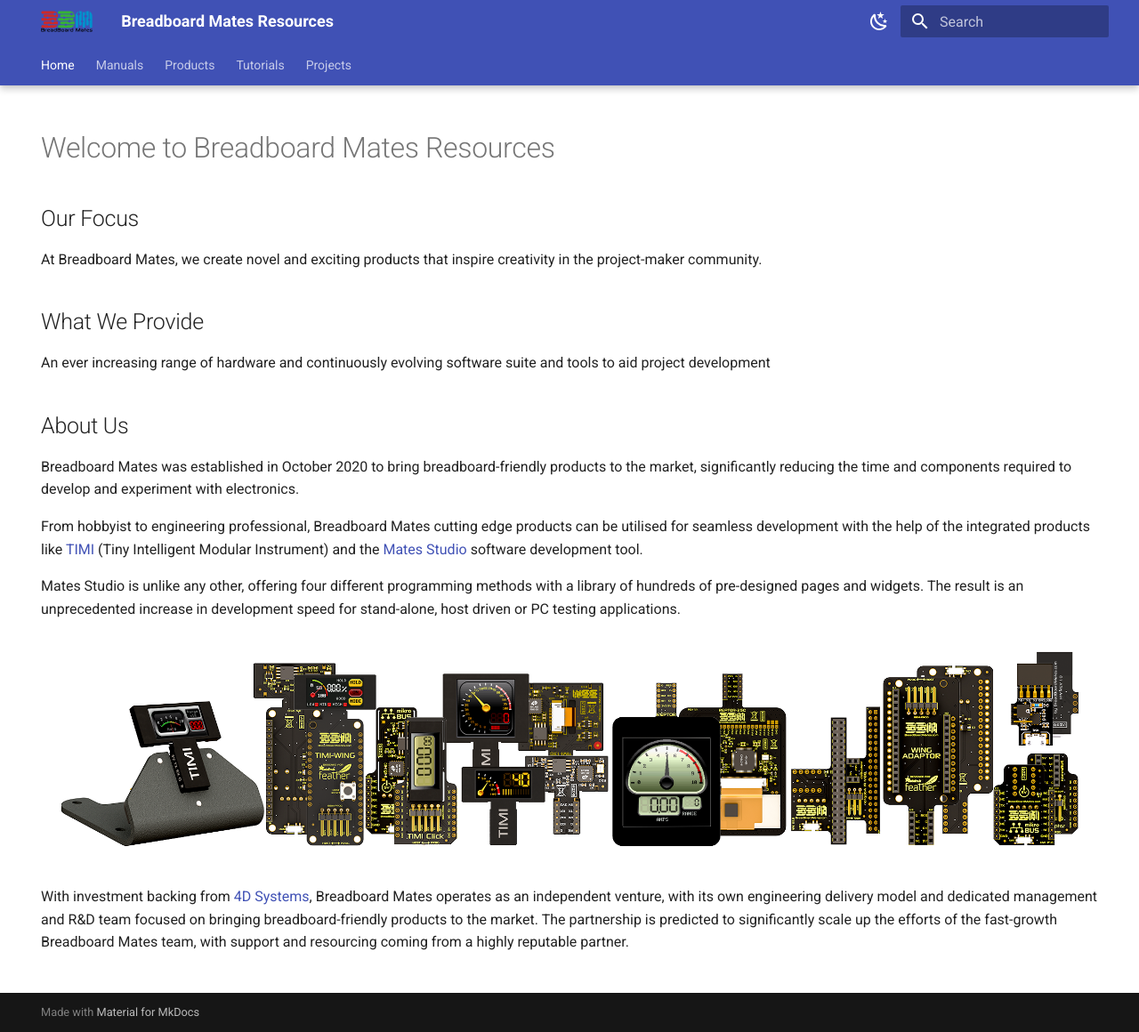
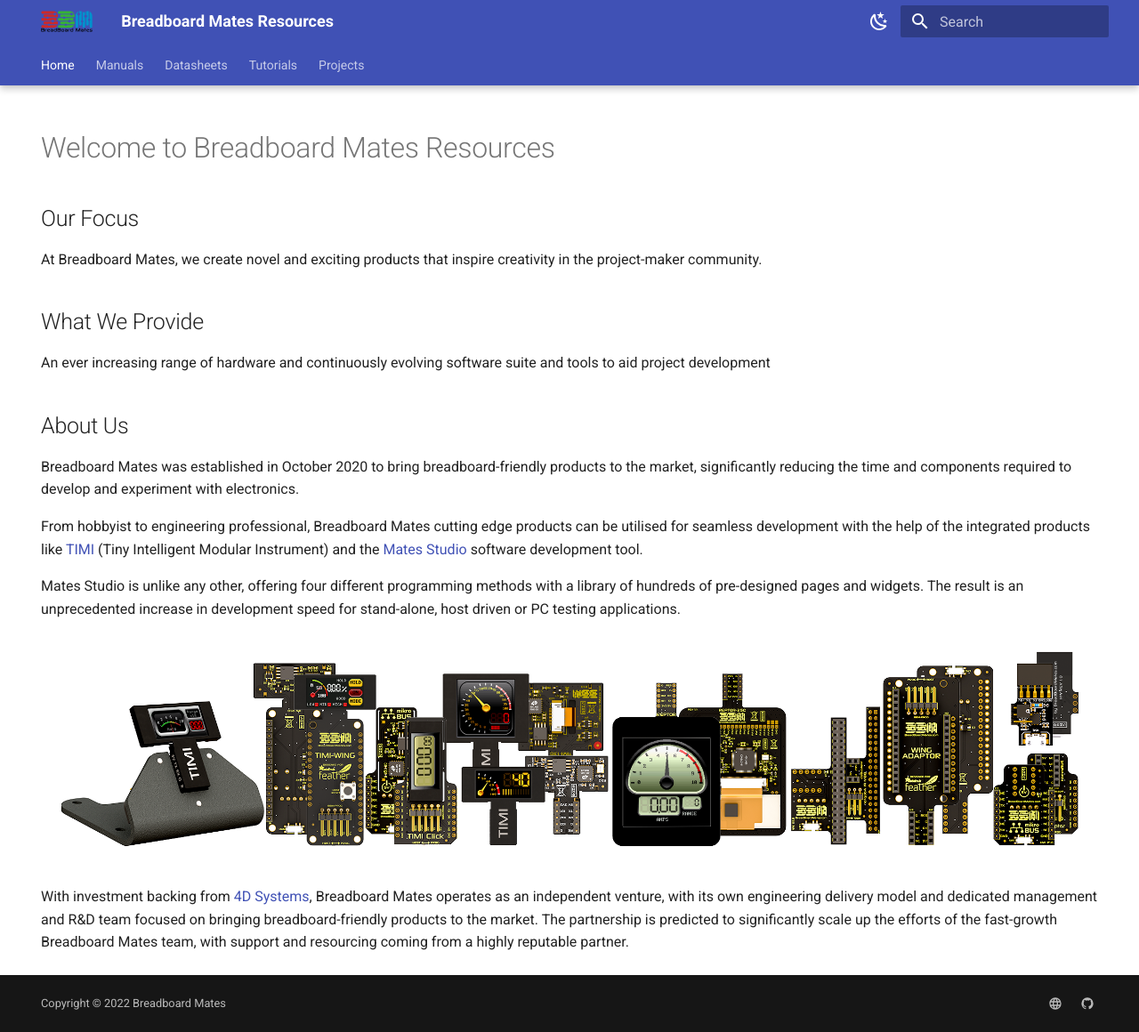
Before and after one commit to iSOLveIT/mkdocs-gen, an MkDocs documentation site: the page built from docs/index.md, in a window 1280 px wide and 1160 px high. Shown: the whole window at 89% size. Built offline with MkDocs 1.6.1 and Material for MkDocs 9.7.7, drawn with Linux system fonts in a browser that asks for light colours.

```diff
--- a/mkdocs.yml
+++ b/mkdocs.yml
@@ -1,5 +1,16 @@
 site_name: Breadboard Mates Resources
 site_url: https://resources.breadboardmates.com/
+copyright: Copyright &copy; 2022 Breadboard Mates
+extra:
+  homepage: https://breadboardmates.com/
+  social:
+    - icon: material/web
+      link: https://breadboardmates.com/
+      name: Breadboard Mates Website
+    - icon: material/github
+      link: https://github.com/BreadBoardMates
+      name: Breadboard Mates on GitHub
+  generator: false
 nav:
   - Home: index.md
   - Manuals:
@@ -13,7 +24,7 @@ nav:
     - Mates Controller Libraries:
       - Arduino: controller/arduino-mates-controller.md
       - Python: controller/python-mates-controller.md
-  - Products:
+  - Datasheets:
     - TIMI:
       - TIMI-96: products/timi/timi-96-datasheet.md
       - TIMI-130: products/timi/timi-130-datasheet.md
@@ -53,8 +64,6 @@ theme:
   name: material
   logo: full-logo.svg
   favicon: logo.svg
-  extra:
-    homepage: https://www.breadboardmates.com
   features:
     - navigation.instant
     - navigation.tabs
```
